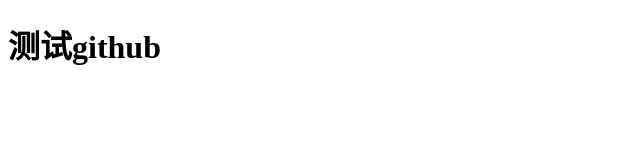
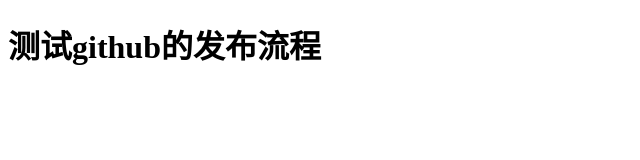
Before and after one commit to cgf876/tt, a plain HTML site: page index.html in a window 1280 px wide. Shown: the whole page, without its empty margins (0-640 px from the left). Drawn offline with Linux system fonts and the light colour scheme.

Commit message:
Update heading text in index.html

```diff
--- a/index.html
+++ b/index.html
@@ -6,6 +6,6 @@
   <title>测试github</title>
 </head>
 <body>
-  <h1>测试github</h1>
+  <h1>测试github的发布流程</h1>
 </body>
 </html>
```
